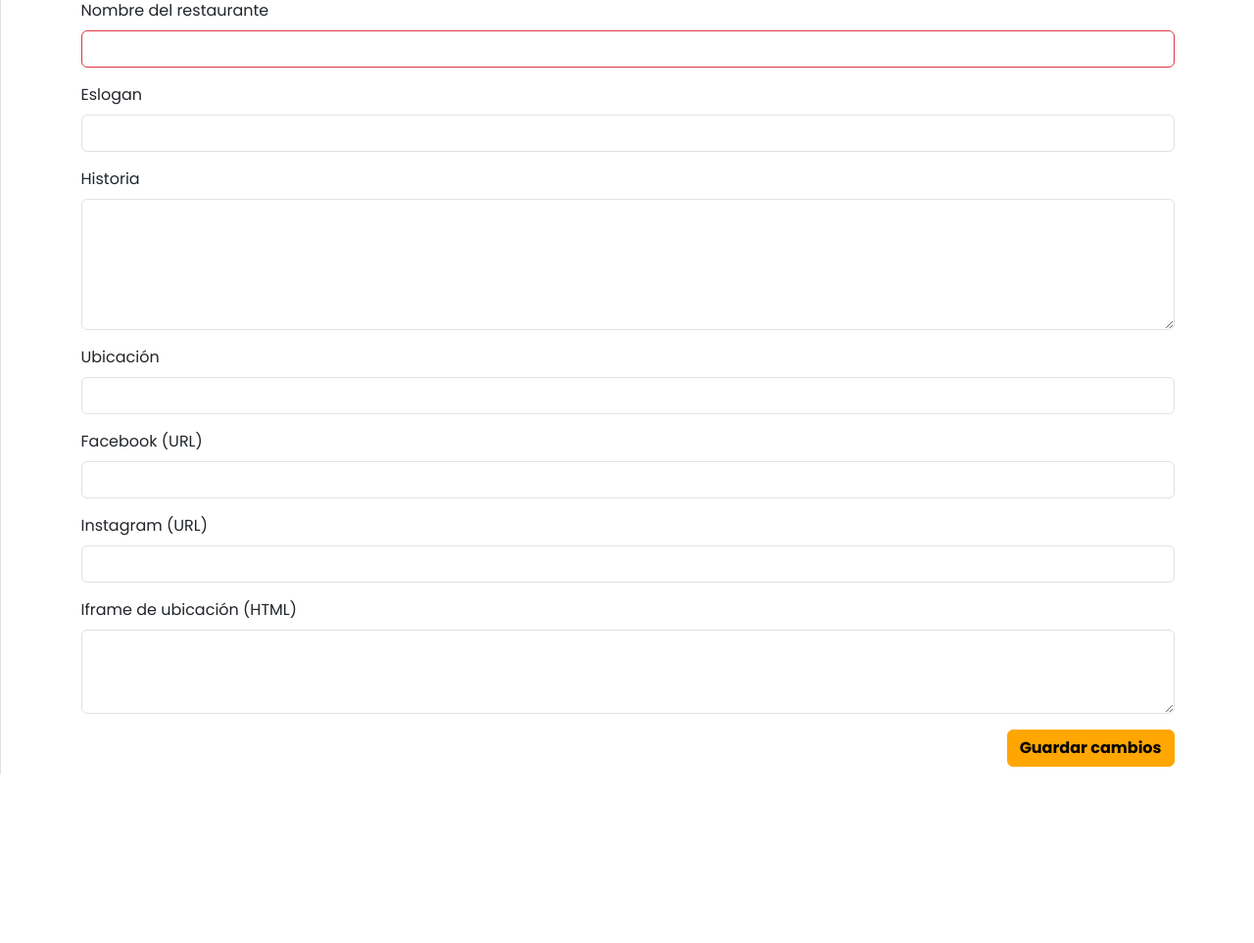
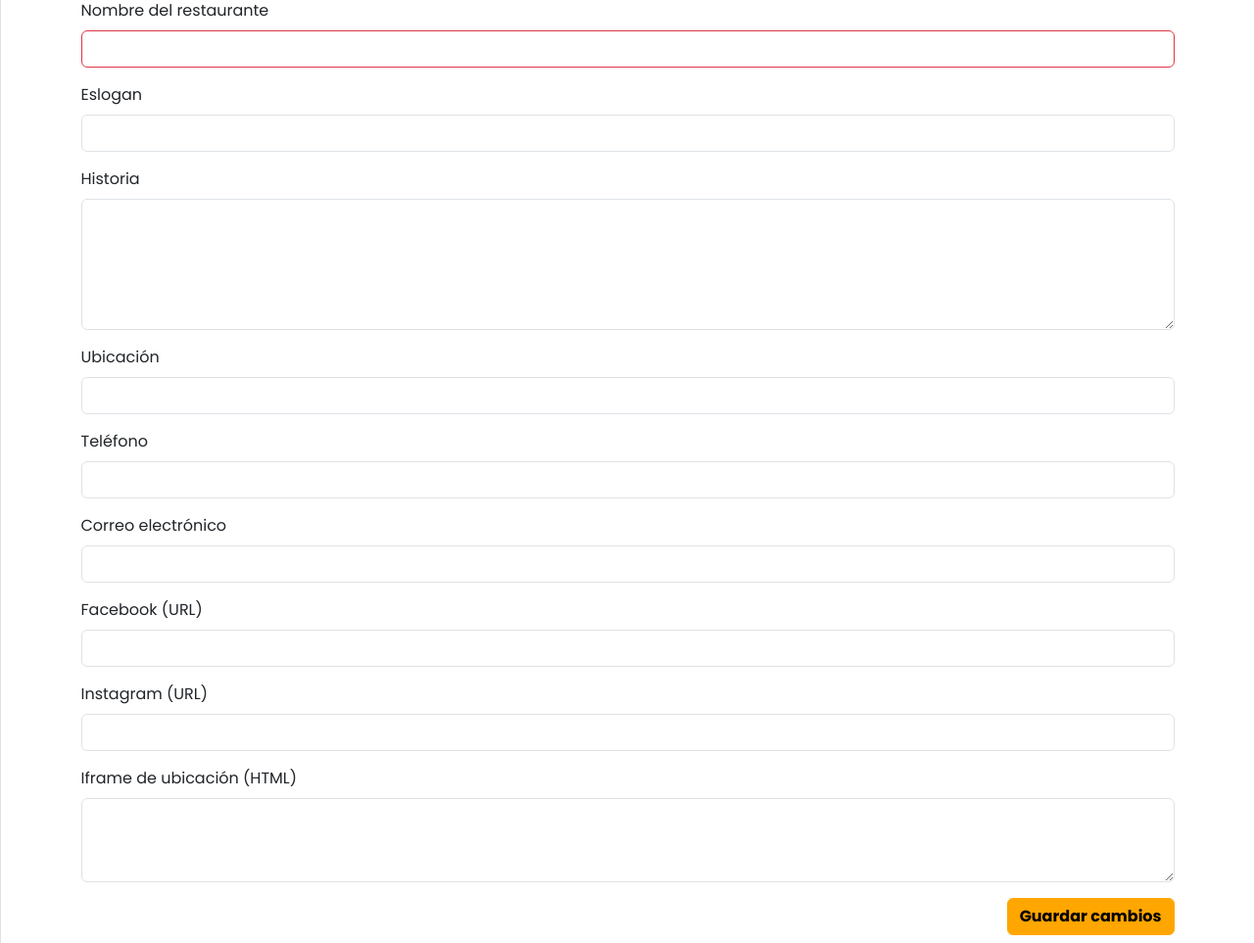
Before and after one commit to juan1144/fitomenu, a Django app: page /admin_panel/configuracion/ in a window 1280 px wide. Shown: the part 185-1148 px from the top of the page at 98% size. Before the commit the page ends 976 px from the top, so only its background shows below. Run offline with Django 5.2, Linux system fonts and the light colour scheme; the visitor is signed in with stand-in values (Sample User, id 1); data comes from the database, SQL or seed files in the repository; some libraries are stand-ins or nearby versions.

Commit message:
Adding new footer section with contact info

```diff
--- a/admin_panel/forms.py
+++ b/admin_panel/forms.py
@@ -38,6 +38,8 @@ class RestauranteInfoForm(forms.ModelForm):
             "ubicacion",
             "facebook_url",
             "instagram_url",
+            "telefono",
+            "correo",
         ]
         widgets = {
             "nombre": forms.TextInput(attrs={"class": "form-control"}),
@@ -49,4 +51,6 @@ class RestauranteInfoForm(forms.ModelForm):
             "ubicacion": forms.TextInput(attrs={"class": "form-control"}),
             "facebook_url": forms.URLInput(attrs={"class": "form-control"}),
             "instagram_url": forms.URLInput(attrs={"class": "form-control"}),
+            "telefono": forms.TextInput(attrs={"class": "form-control"}),
+            "correo": forms.EmailInput(attrs={"class": "form-control"}),
         }
--- a/admin_panel/models.py
+++ b/admin_panel/models.py
@@ -53,6 +53,8 @@ class RestauranteInfo(models.Model):
     iframe_ubicacion = models.TextField(blank=True)
     facebook_url = models.URLField(blank=True)
     instagram_url = models.URLField(blank=True)
+    telefono = models.CharField(max_length=20, blank=True)
+    correo = models.EmailField(blank=True)
 
     updated_at = models.DateTimeField(auto_now=True)
 
--- a/templates/admin_panel/info_restaurante_form.html
+++ b/templates/admin_panel/info_restaurante_form.html
@@ -29,6 +29,16 @@
         </div>
 
         <div class="mb-3">
+          <label class="form-label">Teléfono</label>
+          {{ form.telefono }}
+        </div>
+
+        <div class="mb-3">
+          <label class="form-label">Correo electrónico</label>
+          {{ form.correo }}
+        </div>
+
+        <div class="mb-3">
           <label class="form-label">Facebook (URL)</label>
           {{ form.facebook_url }}
         </div>
--- a/templates/base.html
+++ b/templates/base.html
@@ -38,14 +38,14 @@
         <footer class="bg-dark text-white py-4 mt-auto">
           <div class="container">
             <div class="row">
-              <div class="col-md-4 mb-3">
+              <div class="col-md-3 mb-3">
                 <h5 class="text-uppercase">{{ info_restaurante.nombre|default:"Pollo Fito" }}</h5>
                 <p class="small">{{ info_restaurante.eslogan|default:"Sabor tradicional, servicio moderno." }}</p>
                 <p class="small">
                   {{ info_restaurante.ubicacion|default:"Santa Ana, El Salvador" }}
                 </p>
               </div>
-              <div class="col-md-4 mb-3">
+              <div class="col-md-3 mb-3">
                 <h6 class="text-uppercase">Enlaces</h6>
                 <ul class="list-unstyled small">
                   <li><a href="{% url 'menu:menu_lista' %}" class="text-white text-decoration-none">Menú</a></li>
@@ -53,8 +53,8 @@
                   <li><a href="{% url 'menu:conocenos' %}" class="text-white text-decoration-none">Conócenos</a></li>
                 </ul>
               </div>
-              <div class="col-md-4 mb-3">
-                <h6 class="text-uppercase">Síguenos</h6>
+              <div class="col-md-3 mb-3">
+                <h6 class="text-uppercase">Síguenos en Redes Sociales</h6>
                 {% if info_restaurante.facebook_url %}
                   <a href="{{ info_restaurante.facebook_url }}" target="_blank" class="text-white me-2">
                     <i class="bi bi-facebook"></i>
@@ -66,9 +66,18 @@
                   </a>
                 {% endif %}
               </div>
+              <div class="col-md-3 mb-3">
+                <h6 class="text-uppercase">Contactanos</h6>
+                  {% if info_restaurante.telefono %}
+                    <p class="mb-1"><i class="bi bi-telephone"></i> {{ info_restaurante.telefono }}</p>
+                  {% endif %}
+                  {% if info_restaurante.correo %}
+                    <p class="mb-0"><i class="bi bi-envelope"></i> {{ info_restaurante.correo }}</p>
+                  {% endif %}
+              </div>
             </div>
             <div class="text-center mt-3 small">
-              &copy; {{ now|date:"Y" }} {{ info_restaurante.nombre|default:"Pollo Fito" }}. Todos los derechos reservados.
+              &copy; 2025 {{ info_restaurante.nombre|default:"Pollo Fito" }}. Todos los derechos reservados.
             </div>
           </div>
         </footer>
```
Also changed, not shown: admin_panel/migrations/0004_restauranteinfo_correo_restauranteinfo_telefono.py (added).
